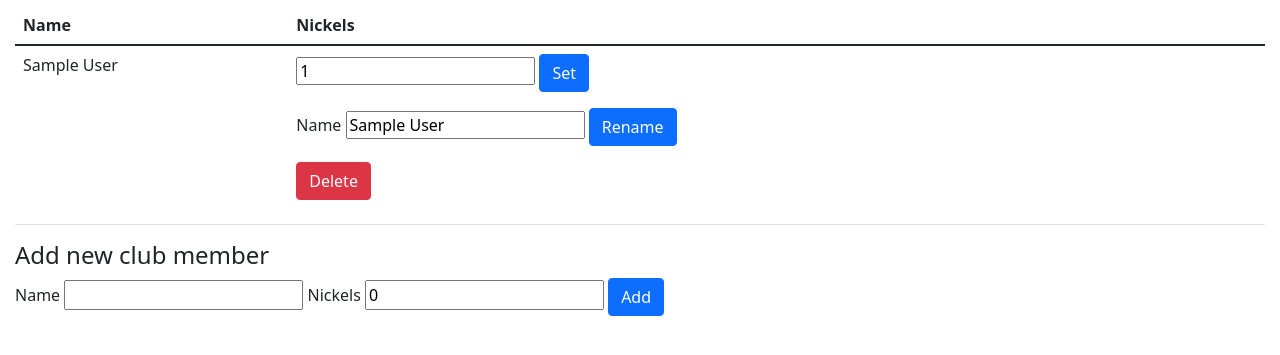
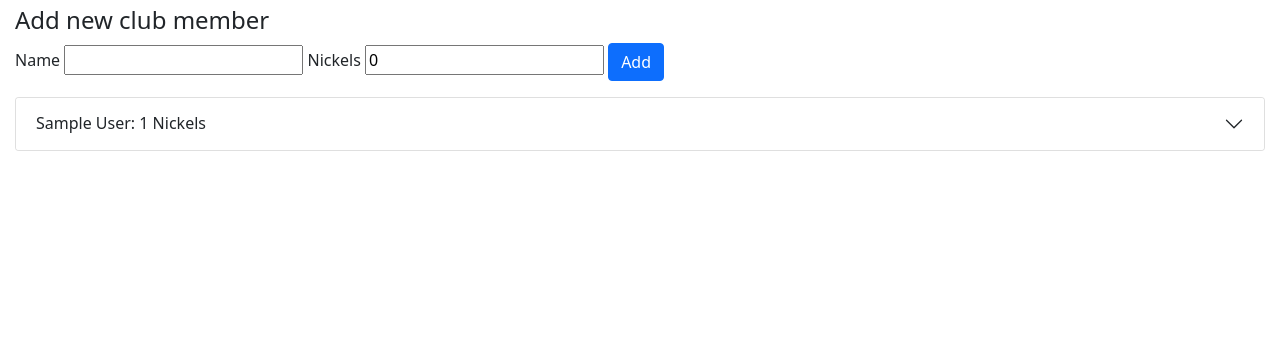
Before and after one commit to quintrino/nickel-club, a Flask app: page /admin/ in a window 1280 px wide. Shown: the part 120-475 px from the top of the page. Run offline with Flask 2, Linux system fonts and the light colour scheme; the visitor is signed in with stand-in values (Sample User, id 1); tables that the repository leaves empty hold one stand-in row (values such as "Sample post").

Commit message:
Nicer UI for admin member list

```diff
--- a/nickel_club/admin/templates/admin/members.html
+++ b/nickel_club/admin/templates/admin/members.html
@@ -14,38 +14,6 @@
 
 {% block content %}
 
-<table class="table friends-table">
-	<thead>
-		<tr>
-			<th scope="col">Name</th>
-			<th scope="col">Nickels</th>
-		</tr>
-	</thead>
-	<tbody>
-		{% for member in members %}
-		<tr>
-			<td>{{member.name}}</td>
-			<td>
-				<form action="{{ url_for('admin.member', member_id=member.id) }}" method="POST">
-					<input name="nickels" type="number" value="{{member.nickels}}" required>
-					<button type="submit" class="btn btn-primary">Set</button>
-				</form>
-				<form action="{{ url_for('admin.member', member_id=member.id) }}" method="POST">
-					<label for="name">Name</label>
-					<input name="name" value="{{member.name}}" required>
-					<button type="submit" class="btn btn-primary">Rename</button>
-				</form>
-				<form action="{{ url_for('admin.delete_member', member_id=member.id) }}" method="GET">
-					<button type="submit" class="btn btn-danger">Delete</button>
-				</form>
-			</td>
-		</tr>
-		{% else %}
-		<p>There are no club members yet.</p>
-		{% endfor %}
-	</tbody>
-</table>
-
 <div>
 	<h4>Add new club member</h3>
 	<form action="{{ url_for('admin.create_member') }}" method="POST">
@@ -57,4 +25,43 @@
 	</form>
 </div>
 
+
+<div class="accordion" id="accordionExample">
+	{% for member in members %}
+  <div class="accordion-item">
+		<h2 class="accordion-header" id="headingMember{{member.id}}">
+			<button class="accordion-button collapsed" type="button" data-bs-toggle="collapse" data-bs-target="#collapseMember{{member.id}}" aria-expanded="false" aria-controls="collapseMember{{member.id}}">
+				{{ member.name }}: {{ member.nickels }} Nickels
+      </button>
+    </h2>
+		<div id="collapseMember{{member.id}}" class="accordion-collapse collapse" aria-labelledby="headingMember{{member.id}}">
+      <div class="accordion-body">
+
+				<form action="{{ url_for('admin.member', member_id=member.id) }}" method="POST">
+					<div class="input-group mb-3">
+						<span class="input-group-text">Set Nickels</span>
+						<input name="nickels" id="nickelInputMember{{member.id}}" type="number" class="form-control" placeholder="Nickels" value="{{member.nickels}}" required>
+						<button type="submit" class="btn btn-outline-primary">Set</button>
+					</div>
+				</form>
+				<form action="{{ url_for('admin.member', member_id=member.id) }}" method="POST">
+					<div class="input-group mb-3">
+						<span class="input-group-text">Rename</span>
+						<input name="name" id="nameInputMember{{member.id}}" class="form-control" placeholder="Name" value="{{member.name}}" required>
+						<button type="submit" class="btn btn-outline-primary">Rename</button>
+					</div>
+				</form>
+				<form action="{{ url_for('admin.delete_member', member_id=member.id) }}" method="GET">
+					<div class="imput-group mb-3">
+						<button type="submit" class="btn btn-danger">Delete</button>
+					</div>
+				</form>
+      </div>
+    </div>
+  </div>
+	{% else %}
+	<p>There are no club members yet.</p>
+	{% endfor %}
+</div>
+
 {% endblock %}
```
